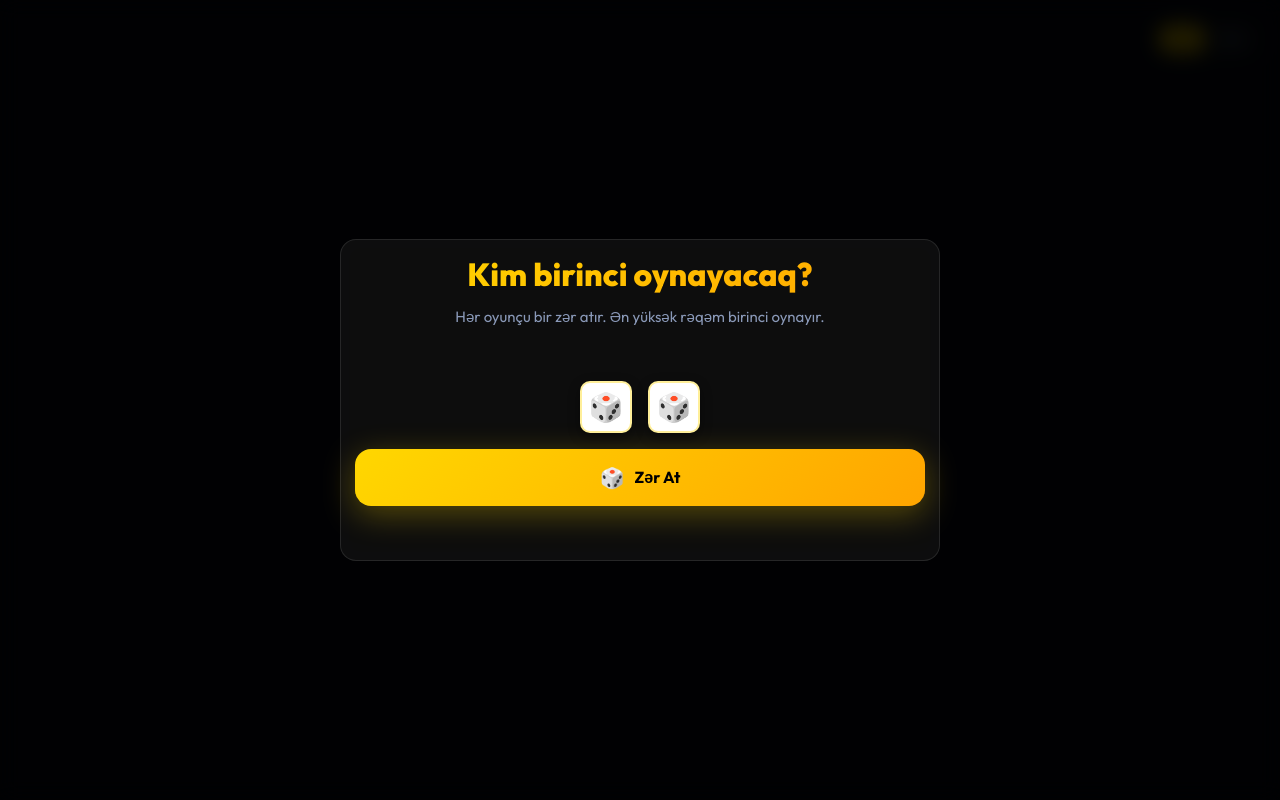
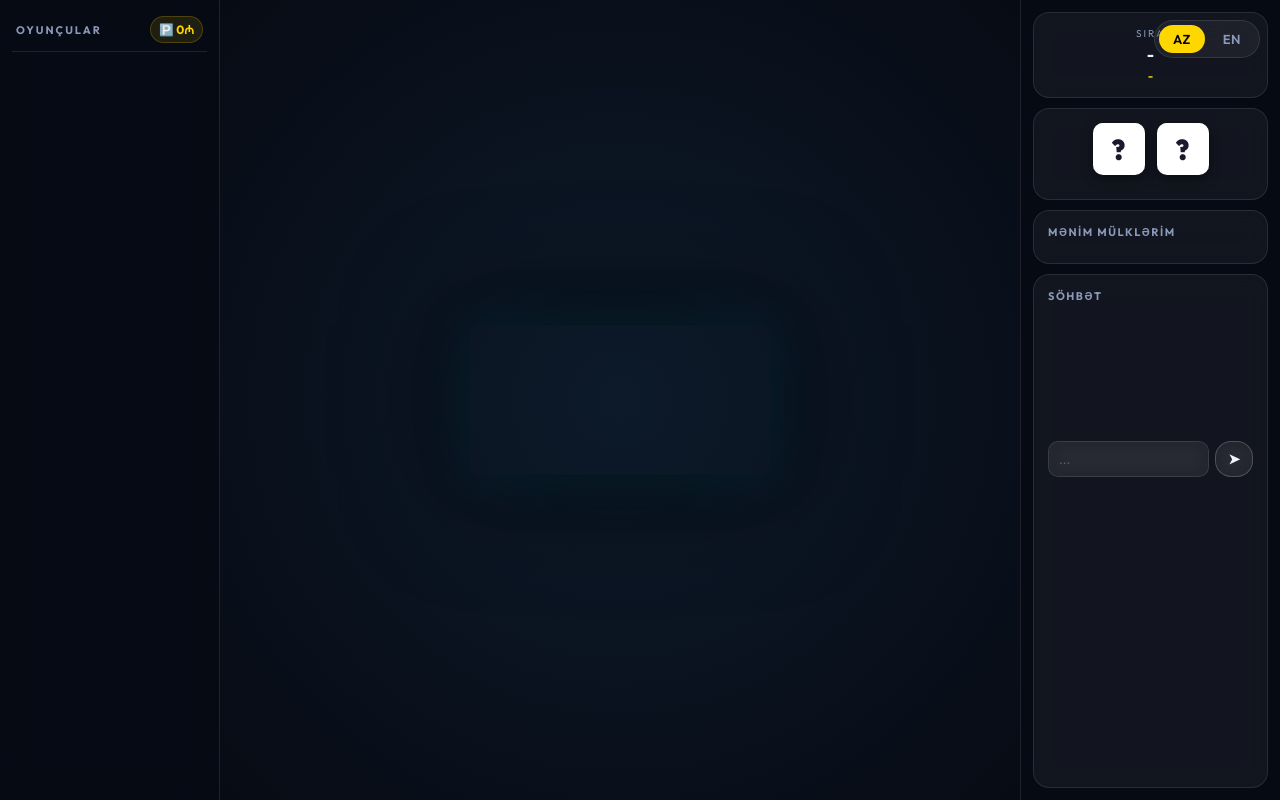
Before and after one commit to yusifhashimov10/baku-monopoly, a website: page public/game.html in a window 1280 px wide. Drawn offline with nearby package versions, Linux system fonts and the light colour scheme.

Commit message:
feat: bypass starting roll phase, start game immediately with random first player

```diff
--- a/public/game.html
+++ b/public/game.html
@@ -18,33 +18,8 @@
     <button class="lang-btn" id="btn-en" onclick="setLang('en')">EN</button>
   </div>
 
-  <!-- ═══════════════ STARTING ORDER OVERLAY ═══════════════ -->
-  <div id="starting-overlay" class="overlay-full">
-    <div class="starting-panel glass-panel">
-      <h2 data-az="Kim birinci oynayacaq?" data-en="Who goes first?">Kim birinci oynayacaq?</h2>
-      <p class="sub-text" data-az="Hər oyunçu bir zər atır. Ən yüksək rəqəm birinci oynayır." data-en="Each player rolls one die. Highest roll goes first.">
-        Hər oyunçu bir zər atır. Ən yüksək rəqəm birinci oynayır.
-      </p>
-      <div id="starting-rolls" class="starting-rolls"></div>
-
-      <!-- Dice animation area - always in DOM -->
-      <div id="start-dice-area" class="start-dice-area">
-        <div class="start-dice-row">
-          <div class="die start-die" id="start-die1">🎲</div>
-          <div class="die start-die" id="start-die2">🎲</div>
-        </div>
-      </div>
-
-      <button id="btn-roll-start" class="btn-primary" onclick="rollForStart()">
-        <span class="btn-icon">🎲</span>
-        <span data-az="Zər At" data-en="Roll Die">Zər At</span>
-      </button>
-      <div id="starting-status" class="starting-status"></div>
-    </div>
-  </div>
-
   <!-- ═══════════════ MAIN GAME LAYOUT ═══════════════ -->
-  <div id="game-layout" class="game-layout hidden">
+  <div id="game-layout" class="game-layout">
 
     <!-- LEFT: Player Sidebar -->
     <aside class="sidebar-left" id="sidebar-left">
--- a/server.js
+++ b/server.js
@@ -192,7 +192,7 @@
     if (room.players.length < 2) return cb && cb({ error: 'Need at least 2 players' });
 
     room.game = new GameEngine(roomCode, room.players);
-    room.state = 'starting';
+    room.state = 'playing';
     io.to(roomCode).emit('game-started', { roomCode });
     broadcastGameState(roomCode);
     cb && cb({ success: true });
```
Also changed, not shown: game/gameEngine.js (+10 -4 lines).
